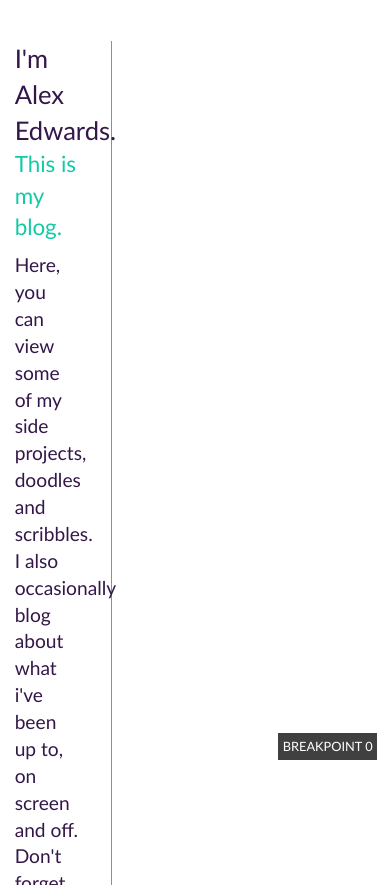
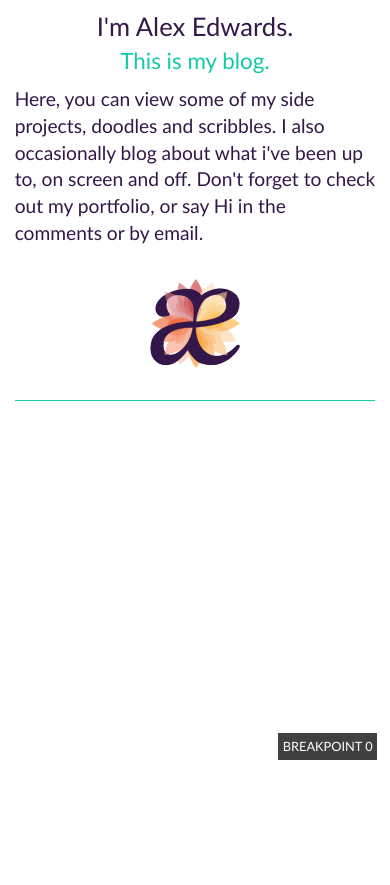
Before and after one commit to Alexed93/portfolio-site-blog, a WordPress theme: template content/themes/portfolio-blog-theme/front-page.php in a window 390 px wide. Shown: the part 71-956 px from the top of the page. After the commit the page ends 831 px from the top, so only its background shows below. Run offline with PHP 8.4 and a stand-in for WordPress, Linux system fonts and the light colour scheme; the site name, menu and one post (Sample post) are stand-ins, and other content is empty.

Commit message:
Responsive tp BP4

```diff
--- a/content/themes/portfolio-blog-theme/Gruntfile.js
+++ b/content/themes/portfolio-blog-theme/Gruntfile.js
@@ -48,7 +48,6 @@
                     '<%= dirs.assets_output %>/js/main.min.js': [
                         '<%= dirs.assets_output %>/grunticon/grunticon.loader.js',
                         '<%= dirs.assets_input %>/js/partials/custom-select.js',
-                        '<%= dirs.modules %>/jquery-match-height/dist/jquery.matchHeight.js',
                         '<%= dirs.assets_input %>/js/main.js'
                     ],
                     '<%= dirs.assets_output %>/js/head.min.js': [
--- a/content/themes/portfolio-blog-theme/assets/app/scss/interface/_section.scss
+++ b/content/themes/portfolio-blog-theme/assets/app/scss/interface/_section.scss
@@ -37,15 +37,26 @@
 }
 
 .section__main {
-    margin-top: 7em;
+    margin-top: 5em;
+
+    @include respond-min($bp3) {
+        margin-top: 5em;
+    }
+
+    @include respond-min($bp4) {
+        margin-top: 7em;
+    }
 }
 
 /* $. Elements
 \*----------------------------------------------------------------*/
 
 .section__content {
-    float: right;
-    width: 67%;
+
+    @include respond-min($bp3) {
+        float: right;
+        width: 67%;
+    }
 }
 
 /* $. Themes
--- a/content/themes/portfolio-blog-theme/assets/app/scss/interface/_work.scss
+++ b/content/themes/portfolio-blog-theme/assets/app/scss/interface/_work.scss
@@ -11,20 +11,28 @@
 
 .work_image {
   width: 100%;
-  height: 100%;
   background-size: cover;
   background-repeat: no-repeat;
+
+  &:before {
+    content: "";
+    display: block;
+    padding-top: (1/1) * 100%; // h / w
+  }
+
+  @include respond-min($bp2) {
+    position: realtive;
+  }
+}
+
+.work_overlay {
   position: absolute;
   top: 0;
   right: 0;
   bottom: 0;
   left: 0;
-}
-
-.work_overlay {
-    padding: 1em;
-    opacity: 0;
-    text-align: center;
+  opacity: 0;
+  text-align: center;
 }
 
 .work_item:hover .work_overlay {
@@ -34,5 +42,12 @@
 }
 
 .work_overlay--text {
-    position: relative;
+    padding: 1em;
+
+    @include respond-min($bp2) {
+      position: absolute;
+      top: 50%;
+      transform: translateY(-50%);
+
+    }
 }
--- a/content/themes/portfolio-blog-theme/assets/app/scss/layout/_sidebar.scss
+++ b/content/themes/portfolio-blog-theme/assets/app/scss/layout/_sidebar.scss
@@ -14,12 +14,40 @@
 \*----------------------------------------------------------------*/
 
 .sidebar {
-    width: 25%;
-    padding-right: 2em;
-    float: left;
-    border-right: 1px solid $green-brand;
-    position: fixed;
+    border-bottom: 1px solid $green-brand;
+    padding: 0 0 2em 0;
+    margin: 0 0 2em 0;
+    h1, h2 {
+        text-align: center;
+    }
 
+    @include respond-min($bp2) {
+        h1, h2 {
+            text-align: left;
+        }
+        text-align: left;
+    }
+
+    @include respond-min($bp3) {
+        position: fixed;
+        float: left;
+        width: 25%;
+        padding: 0 2em 0 0;
+        border-right: 1px solid $green-brand;
+        border-bottom: none;
+    }
+}
+
+.sidebar--text {
+    @include respond-min($bp2) {
+        float: left;
+        width: 70%;
+    }
+
+    @include respond-min($bp3) {
+        float: none;
+        width: 100%;
+    }
 }
 
 
--- a/content/themes/portfolio-blog-theme/assets/app/scss/modules/_icons.scss
+++ b/content/themes/portfolio-blog-theme/assets/app/scss/modules/_icons.scss
@@ -50,6 +50,18 @@
 .logo {
     margin: 0 auto;
     display: block;
-    width: 50%;
+    width: 25%;
     margin-top: 2em;
+
+    @include respond-min($bp2) {
+        display: inline-block;
+        float: right;
+    }
+
+    @include respond-min($bp3) {
+        float: none;
+        display: block;
+        width: 50%;
+        margin-top: 2em;
+    }
 }
--- a/content/themes/portfolio-blog-theme/front-page.php
+++ b/content/themes/portfolio-blog-theme/front-page.php
@@ -29,13 +29,14 @@
                     <?php while ( have_posts() ): ?>
                         <?php the_post(); ?>
 
-                            <div class="grid__item | grid__item--4-12-bp4 | grid__item--3-12-bp6">
+                            <div class="grid__item grid__item--6-12 | grid__item--4-12-bp3 | grid__item--3-12-bp6">
                                 <div class="work_item">
-                                    <div class="work_image" style="background-image:url('<?php the_post_thumbnail_url('medium'); ?>');"></div>
-                                    <div class="work_overlay">
-                                        <div class="work_overlay--text">
-                                            <h2 class="u-style-uppercase | beta"><?php the_title(); ?></h2>
-                                            <?php if ( $post->post_excerpt ): ?><div class="delta"><?php the_excerpt(); ?></div><?php endif; ?>
+                                    <div class="work_image" style="background-image:url('<?php the_post_thumbnail_url('medium'); ?>');">
+                                        <div class="work_overlay">
+                                            <div class="work_overlay--text">
+                                                <h2 class="u-style-uppercase | beta"><?php the_title(); ?></h2>
+                                                <?php if ( $post->post_excerpt ): ?><div class="delta"><?php the_excerpt(); ?></div><?php endif; ?>
+                                            </div>
                                         </div>
                                     </div>
                                 </div>
--- a/content/themes/portfolio-blog-theme/package.json
+++ b/content/themes/portfolio-blog-theme/package.json
@@ -15,7 +15,6 @@
     "grunt-sass": "~1.1.0",
     "grunt-svgmin": "~3.1.2",
     "jquery": "~1.12.1",
-    "jquery-match-height": "^0.7.0",
     "node.normalize.scss": "~3.0.3",
     "quiet-grunt": "~0.2.3"
   }
--- a/content/themes/portfolio-blog-theme/sidebar.php
+++ b/content/themes/portfolio-blog-theme/sidebar.php
@@ -15,11 +15,14 @@
 
 ?>
 
-<aside class="sidebar" role="complementary">
+<aside class="sidebar | cf" role="complementary">
     <article class="sidebar__section">
-        <h1>I'm Alex Edwards.</h1>
-        <h2 class="highlight">This is my blog.</h2>
-        <h3 class="u-push-top/2"> Here, you can view some of my side projects, doodles and scribbles. I also occasionally blog about what i've been up to, on screen and off. Don't forget to check out my portfolio, or say Hi in the comments or by email.</h3>
-        <a href="http://alexedwards.co.uk"><img src="<?php echo get_stylesheet_directory_uri(); ?>/assets/dist/img/logo.svg" class="logo"></a>
+        <div class="sidebar--text">
+            <h1>I'm Alex Edwards.</h1>
+            <h2 class="highlight">This is my blog.</h2>
+            <h3 class="u-push-top/2"> Here, you can view some of my side projects, doodles and scribbles. I also occasionally blog about what i've been up to, on screen and off.
+            Don't forget to check out my portfolio, or say Hi in the comments or by email.</h3>
+        </div>
+            <a href="http://alexedwards.co.uk"><img src="<?php echo get_stylesheet_directory_uri(); ?>/assets/dist/img/logo.svg" class="logo"></a>
     </article> <!-- .sidebar__section -->
 </aside>
```
Also changed, not shown: content/themes/portfolio-blog-theme/assets/dist/css/ie.css, content/themes/portfolio-blog-theme/assets/dist/css/styles.css, 2 other files.
